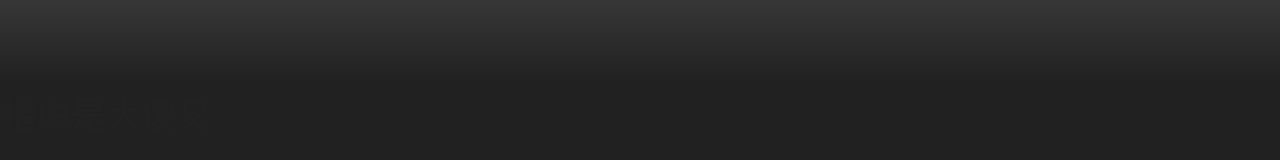
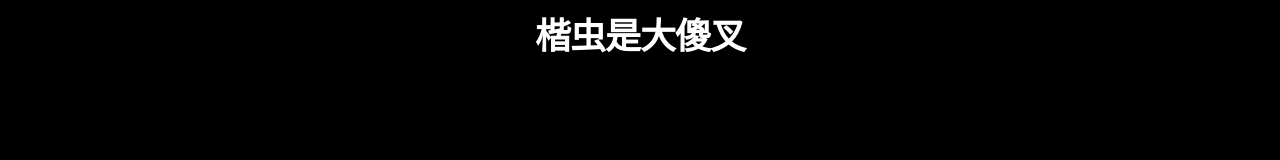
Before and after one commit to yellowman222/yellowman222.github.io, a plain HTML site: page index.html in a window 1280 px wide. Drawn offline with Linux system fonts and the light colour scheme.

Commit message:
Update index.html

```diff
--- a/index.html
+++ b/index.html
@@ -11,16 +11,11 @@
     <title>阿明吐槽专用</title>
   </head>
 
-  <body>
+  <body style="background:rgb(0,0,0)" align="center">
 
-    <!-- HEADER -->
-    <div id="header_wrap" class="outer">
-        <header class="inner">
 
-        </header>
-    </div>
 
-     <h1>楷虫是大傻叉</h1>
+     <h1 style="color:white">楷虫是大傻叉</h1>
 
 
 
```
